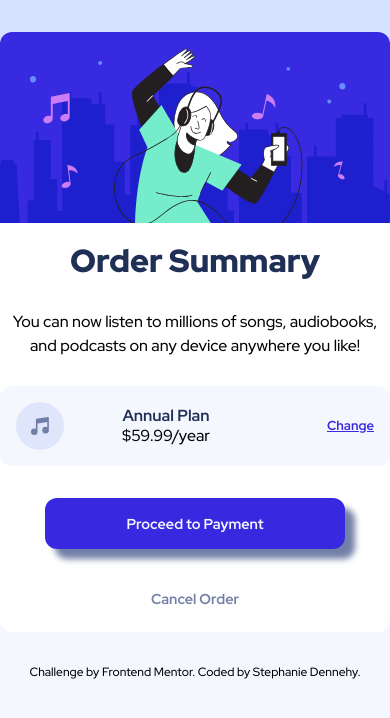
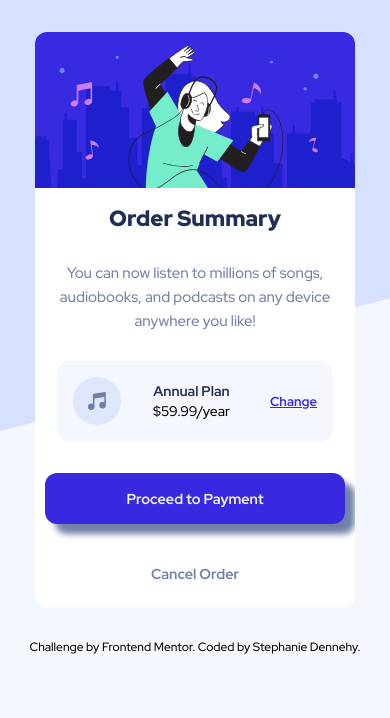
Before and after one commit to Stephanie-Dennehy/Order-Summary-Component, a plain HTML site: page index.html in a window 390 px wide. Drawn offline with Linux system fonts and the light colour scheme.

Commit message:
new file:   README.md 	modified:   index.html 	renamed:    index.css -> styles.css

```diff
--- a/index.html
+++ b/index.html
@@ -5,7 +5,7 @@
     <meta name="viewport" content="width=device-width, initial-scale=1.0">
     <title>Order Summary Component</title>
     <link rel="icon" type="image/x-icon" href="/images/favicon-32x32.png">
-    <link rel="stylesheet" href="index.css">
+    <link rel="stylesheet" href="styles.css">
 </head>
 <body>
     <div class="card">
--- a/index.css
+++ b/styles.css
@@ -20,6 +20,7 @@ body {
     background-repeat: no-repeat;
     background-size: cover;
     background-color: var(--very-pale-blue);
+    height: 50vh;
 }
 
 .card {
@@ -92,6 +93,7 @@ h2 {
 .order__description {
     line-height: 24px;
     margin: 12px 0;
+    color: var(--desaturated-blue);
 }
 
 .icon {
@@ -143,5 +145,31 @@ button {
     text-align: center;
     font-size: 12px;
     text-decoration: none;
+}
 
+@media (max-width: 390px) {
+    .card {
+        max-width: 320px;
+    }
+
+    h2 {
+        font-size: 22px;
+    }
+
+    .order__description {
+        font-size: 15px;
+    }
+
+    .plan__container {
+        max-width: 276px;
+    }
+
+    .plan__description {
+        font-size: 14px;
+        margin-right: 24px;
+    }
+
+    .plan__description a {
+        font-size: 13px;
+    }
 }
```
Also changed, not shown: 1 other file.
